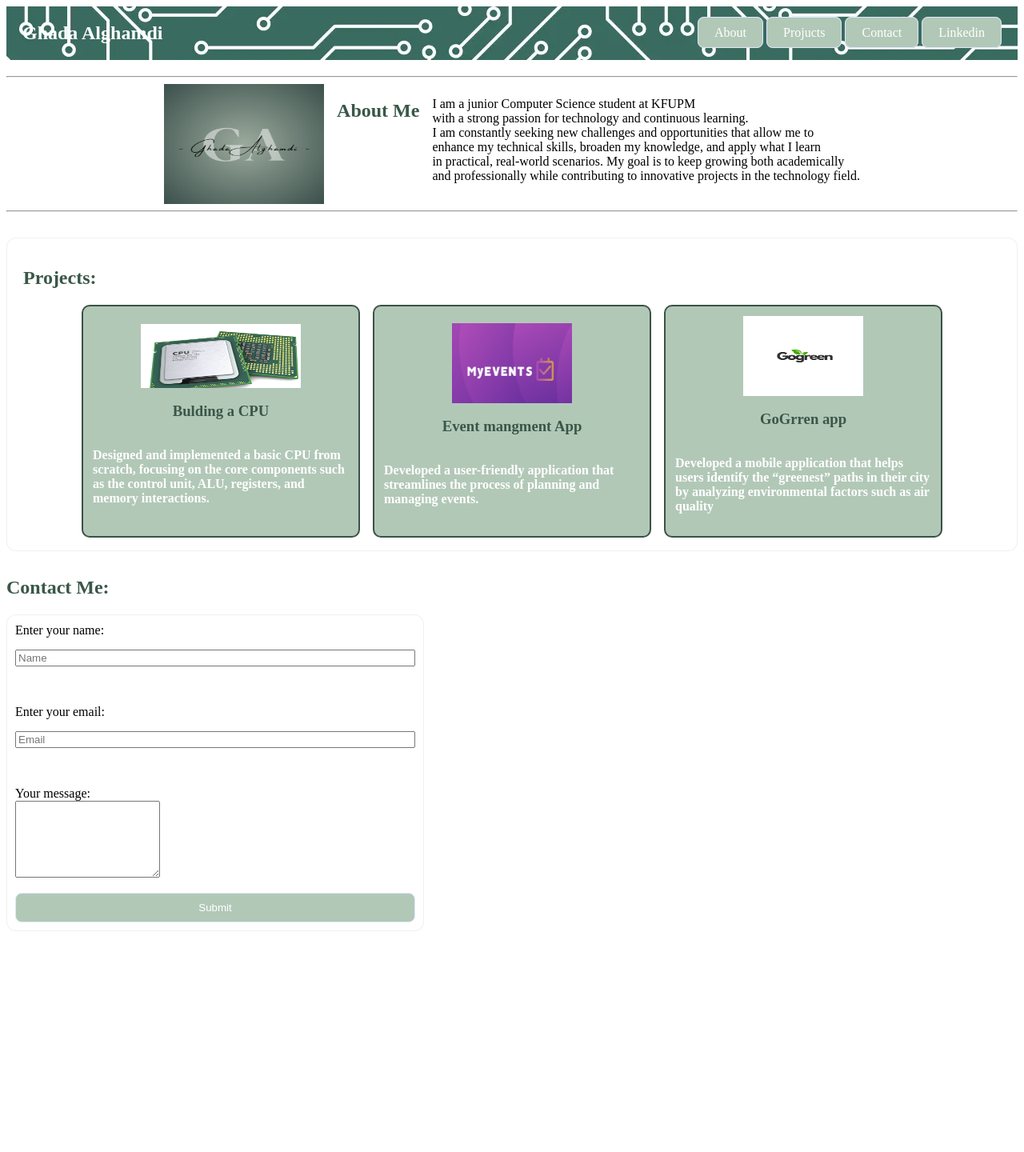
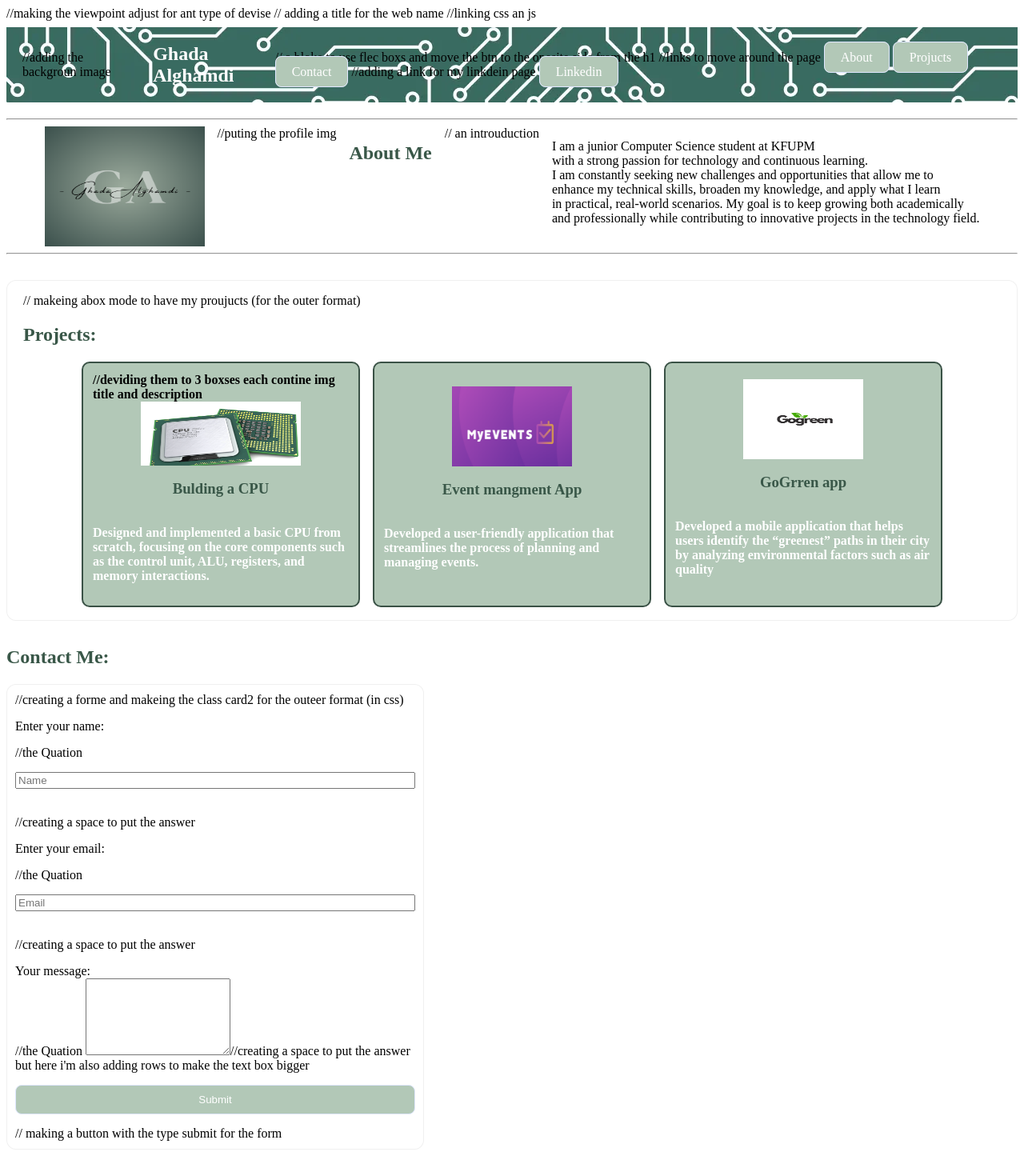
Before and after one commit to Ghada31-alghamdi/Assigment1, a plain HTML site: page index.html in a window 1280 px wide. Shown: the whole page at 80% size. Before the commit the page ends 1172 px from the top, so only its background shows below. Drawn offline with Linux system fonts and the light colour scheme.

Commit message:
HTML comments

```diff
--- a/index.html
+++ b/index.html
@@ -1,32 +1,36 @@
 <!DOCTYPE html>
 <html lang="en">
 <head>
+//making the viewpoint adjust for ant type of devise
 <meta name="viewport" content="width=device-width, inital-scale=1.0">
-<title> Ghada alghamdi Personal website</title>
-<link rel="stylesheet" href="css/styles.css">
+<title> Ghada alghamdi Personal website</title> // adding a title for the web name
+<link rel="stylesheet" href="css/styles.css"> //linking css an js
 <script src="js/script.js" defer></script>
 </head>
 <body>
-    <div class="nav" style="background-image: url(assets/background.webp);">
+    <div class="nav" style="background-image: url(assets/background.webp);"> //adding the backgroun image
         <h2>Ghada Alghamdi</h2>
-        <div id="btn">
+        <div id="btn"> // a bloke to use flec boxs and move the btn to the opesite side from the h1
+        //links to move around the page
         <a href="#about_me">About</a>
         <a href="#box-model">Projucts</a>
         <a href="#Contact">Contact</a>
+        //adding a link for my linkdein page
         <a href="https://www.linkedin.com/in/ghdah-alghamdi-164294276?utm_source=share&utm_campaign=share_via&utm_content=profile&utm_medium=ios_app">Linkedin</a>
         </div>
     </div>
     <hr>
         <section id="about_me">
-         <img src="assets/profile.png" alt="Profaile photo" width="200px" height="150px">
+         <img src="assets/profile.png" alt="Profaile photo" width="200px" height="150px"> //puting the profile img
         <h1>About Me</h1>
+        // an introuduction
         <P>I am a junior Computer Science student at KFUPM <br>with a strong passion for technology and continuous learning. <br>I am constantly seeking new challenges and opportunities that allow me to <br>enhance my technical skills, broaden my knowledge, and apply what I learn<br> in practical, real-world scenarios. My goal is to keep growing both academically <br>and professionally while contributing to innovative projects in the technology field.</P>
         </section>
     <hr>
-     <section id="box-model" class="card">
+     <section id="box-model" class="card"> // makeing abox mode to have my proujucts (for the outer format)
      <h1>Projects:</h1>
      <div class="box-row">
-            <div class="box b1">
+            <div class="box b1"> //deviding them to 3 boxses each contine img title and description
                 <img src="assets/CPU.png" alt="CPU" width="200px" height="80px">
                 <h3>Bulding a CPU</h3>
                 <p>Designed and implemented a basic CPU from scratch, focusing on the core components such as the control unit, ALU, registers, and memory interactions.</p>
@@ -45,16 +49,16 @@
         </section>
          <section>
             <h1>Contact Me:</h1>
-            <form action="#" method="post" class="card2">
-                <label for="name">Enter your name: </label>
-                <input id="name" name="name" type="text" placeholder="Name" required><br>
-                <label for="email">Enter your email: </label>
-                <input id="email" name="email" type="text" placeholder="Email" required><br>
+            <form action="#" method="post" class="card2">//creating a forme and makeing the class card2 for the outeer format (in css)
+                <label for="name">Enter your name: </label>//the Quation
+                <input id="name" name="name" type="text" placeholder="Name" required><br>//creating a space to put the answer
+                <label for="email">Enter your email: </label>//the Quation
+                <input id="email" name="email" type="text" placeholder="Email" required><br>//creating a space to put the answer
                 <div id="message_bloke">
-                    <label for="message">Your message:</label><br>
-                     <textarea id="message" name="message" rows="6" required></textarea>
+                    <label for="message">Your message:</label><br>//the Quation
+                     <textarea id="message" name="message" rows="6" required></textarea>//creating a space to put the answer but here i'm also adding rows to make the text box bigger
                 </div>
-                <button type="submit" id="submite">Submit</button>
+                <button type="submit" id="submite">Submit</button> // making a button with the type submit for the form
             </form>
         </section>
 </body>
```
Also changed, not shown: 1 other file.
